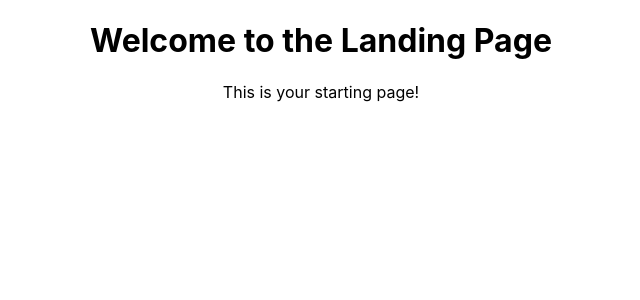
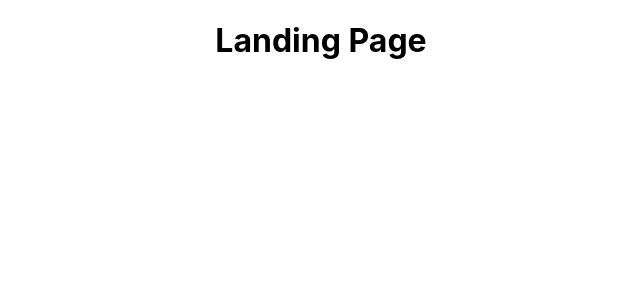
Before and after one commit to AnwarMP/retain, a React (Create React App) app in the folder frontend/: page / in a window 1280 px wide. Shown: the top 300 px of the page, without its empty margins (319-959 px from the left). Built offline with nearby package versions, Linux system fonts and the light colour scheme.

Commit message:
updated landing

```diff
--- a/frontend/src/pages/Landing.js
+++ b/frontend/src/pages/Landing.js
@@ -4,8 +4,7 @@ import { Link } from 'react-router-dom';
 const Landing = () => {
     return (
       <div className="landing-container">
-        <h1>Welcome to the Landing Page</h1>
-        <p>This is your starting page!</p>
+        <h1>Landing Page</h1>
       </div>
     );
   };
```
